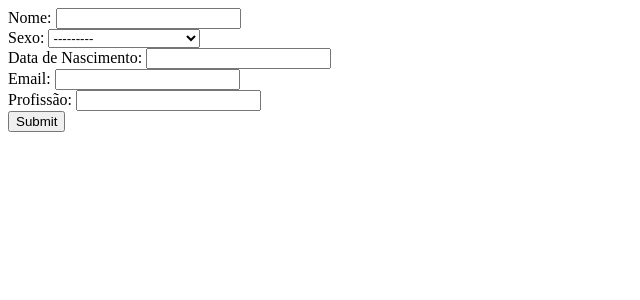
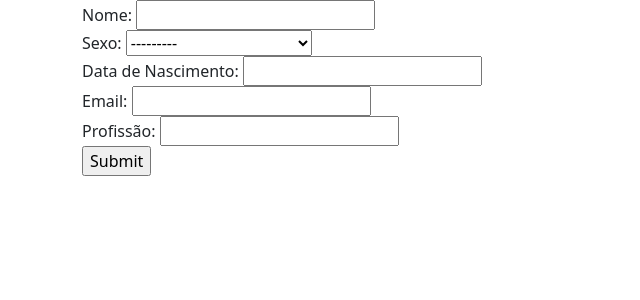
Before and after one commit to DanielDlc/Django, a Django app: page /clientes/cadastrar in a window 1280 px wide. Shown: the top 300 px of the page, without its empty margins (0-640 px from the left). Run offline with Django 3.2, Linux system fonts and the light colour scheme.

Commit message:
importando cdn do bootstrap e adicionando main clss container

```diff
--- a/tw_clientes/clientes/templates/clientes/form_cliente.html
+++ b/tw_clientes/clientes/templates/clientes/form_cliente.html
@@ -5,42 +5,49 @@
     <meta http-equiv="X-UA-Compatible" content="IE=edge" />
     <meta name="viewport" content="width=device-width, initial-scale=1.0" />
     <title>Title</title>
+    <link
+      rel="stylesheet"
+      href="https://cdn.jsdelivr.net/npm/bootstrap@5.0.2/dist/css/bootstrap.min.css"
+    />
   </head>
   <body>
+    <main class="container">
       <form method="post">
         {% csrf_token %}
-      <div>
+        <div class="form-group">
           {{ form.nome.erros }}
           <label>Nome:</label>
           {{ form.nome }}
         </div>
 
-      <div>
+        <div class="form-group">
           {{ form.sexo.erros }}
           <label>Sexo:</label>
           {{ form.sexo }}
         </div>
 
-      <div>
+        <div class="form-group">
           {{ form.data_nascimento.erros }}
           <label>Data de Nascimento:</label>
           {{ form.data_nascimento }}
         </div>
 
-      <div>
+        <div class="form-group">
           {{ form.email.erros }}
           <label>Email:</label>
           {{ form.email }}
         </div>
 
-      <div>
+        <div class="form-group">
           {{ form.profissao.erros }}
           <label>Profissão:</label>
           {{ form.profissao }}
         </div>
-      <div>
+
+        <div class="form-group">
           <input type="submit" name="cadastrar" />
         </div>
       </form>
+    </main>
   </body>
 </html>
--- a/tw_clientes/clientes/templates/clientes/lista_clientes.html
+++ b/tw_clientes/clientes/templates/clientes/lista_clientes.html
@@ -12,6 +12,7 @@
   </head>
 
   <body>
+    <main class="container">
       <table class="table">
         <thead>
           <tr>
@@ -30,5 +31,7 @@
           {% endfor %}
         </tbody>
       </table>
+      <a href="{% url 'cadastrar_cliente' %}"> <button class="btn btn-primary">Cadastrar</button><a/>
+    </main>
   </body>
 </html>
```
Lines whose indentation alone changed are shown as unchanged.
